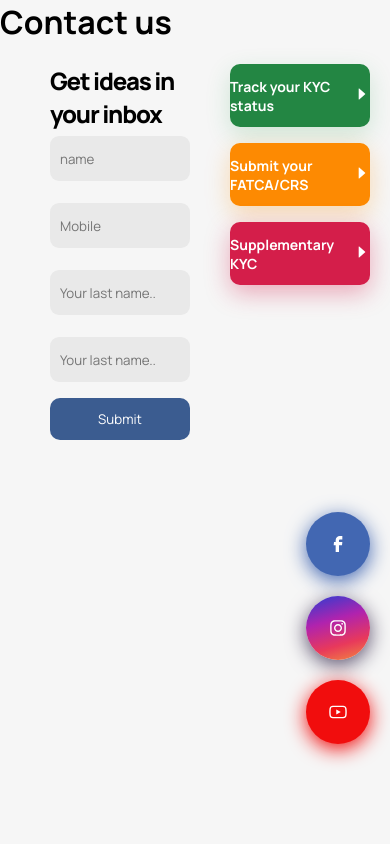
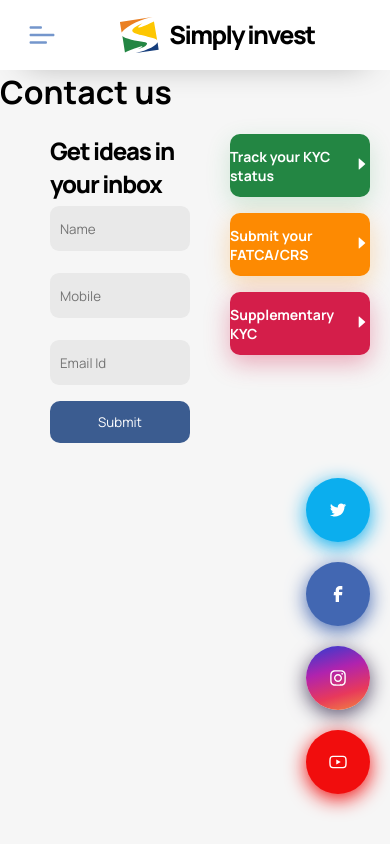
Before and after one commit to npaul2173/simplyInvest, a React (Create React App) app: page /contactUs in a window 390 px wide. Built offline with nearby package versions, Linux system fonts and the light colour scheme.

Commit message:
Twiiter module added

```diff
--- a/src/aboutUs/index.js
+++ b/src/aboutUs/index.js
@@ -1,6 +1,10 @@
-import React from "react";
+import React, { useEffect } from "react";
 import "./index.styles.css";
 export const AboutUs = () => {
+  useEffect(() => {
+    window.scrollTo(0, 0);
+  }, []);
+
   return (
     <div className="aboutusContainer">
       <h2 className="headers">About us</h2>
--- a/src/aboutUs/index.styles.css
+++ b/src/aboutUs/index.styles.css
@@ -1,6 +1,6 @@
 .aboutusContainer {
   /* background-color: antiquewhite; */
-  padding: 0px 20px 0px 70px;
+  padding: 0px 20px 0px 40px;
   display: flex;
   margin-top: 30px;
   flex-direction: column;
--- a/src/app/App.css
+++ b/src/app/App.css
@@ -35,6 +35,7 @@
   .contentWrapper {
     flex-direction: column;
     margin-left: 0px;
+    margin-top: 70px;
   }
 }
 
--- a/src/common/components/StatsContainer/index.styles.css
+++ b/src/common/components/StatsContainer/index.styles.css
@@ -3,7 +3,9 @@
   border-color: #CECECE;
   border-width: 2px;
   border-style: dashed;
-  width: 200px;
+  min-width: 200px;
+  display: flex;
+  flex-direction: column;
   box-sizing: border-box;
   border-radius: 10px;
   padding: 2rem;
@@ -28,3 +30,16 @@
   color: #393939;
   text-transform: uppercase;
 }
+
+@media screen and (max-width: 1200px) {
+  .statsWrapper {
+    flex: 0.5;
+    margin: 0px 10px 10px 0px;
+  }
+}
+
+@media screen and (max-width: 500px) {
+  .statsWrapper {
+    min-width: 400px;
+  }
+}
--- a/src/contact/index.js
+++ b/src/contact/index.js
@@ -8,7 +8,7 @@ export const ContactForm = () => {
           <span>Get ideas in your inbox</span>
         </div>
         <form autoComplete={"off"}>
-          <input type="text" id="contact_name" name="Name" placeholder="name" />
+          <input type="text" id="contact_name" name="Name" placeholder="Name" />
 
           <input
             type="text"
@@ -17,19 +17,8 @@ export const ContactForm = () => {
             placeholder="Mobile"
           />
 
-          <input
-            type="text"
-            id="lname"
-            name="lastname"
-            placeholder="Your last name.."
-          />
+          <input type="text" id="email" name="email" placeholder="Email Id" />
 
-          <input
-            type="text"
-            id="lname"
-            name="lastname"
-            placeholder="Your last name.."
-          />
           {/* <input type="submit" value="Submit" /> */}
           <button
             className="submitButton"
--- a/src/floatingButtons/index.js
+++ b/src/floatingButtons/index.js
@@ -1,14 +1,27 @@
 import clsx from "clsx";
-import { AiOutlineYoutube, AiOutlineInstagram } from "react-icons/ai";
+import {
+  AiOutlineYoutube,
+  AiOutlineInstagram,
+  AiOutlineTwitter,
+} from "react-icons/ai";
 import { CgFacebook } from "react-icons/cg";
 import "./index.styles.css";
 
 export const FloatingButtons = () => {
   return (
     <div className="floatingButtonWrapper">
+      <TwitterFloatingButton />
       <FacebookFloatingButton />
       <InstagramFloatingButton />
       <YoutubeFloatingButton />
+    </div>
+  );
+};
+
+const TwitterFloatingButton = () => {
+  return (
+    <div className={clsx("fab", "twitterButton")}>
+      <AiOutlineTwitter className="fabIcons" />
     </div>
   );
 };
--- a/src/floatingButtons/index.styles.css
+++ b/src/floatingButtons/index.styles.css
@@ -16,9 +16,8 @@
 }
 
 .floatingButtonWrapper {
-  z-index: 100;
+  z-index: 10;
   position: fixed;
-  z-index: 200;
   bottom: 100px;
   right: 20px;
 }
@@ -38,8 +37,19 @@
   background: #4267B2;
 }
 
+.twitterButton {
+  box-shadow: 0px 5px 20px #0baeee;
+  background: #0baeee;
+}
+
 .fabIcons {
   color: white;
   font-size: 20px;
   align-self: center;
 }
+
+@media screen and (max-width: 1600px) {
+  .floatingButtonWrapper {
+    bottom: 50px;
+  }
+}
--- a/src/home/index.js
+++ b/src/home/index.js
@@ -1,10 +1,15 @@
-import React from "react";
+import React, { useEffect } from "react";
 import { InfoBox } from "../common/components/InfoBox";
 import { StatsContainer } from "../common/components/StatsContainer";
 import "./index.styles.css";
 export const Home = () => {
   const newsArray = new Array(3).fill({});
   const announcements = new Array(7).fill({});
+  // Use effect
+  useEffect(() => {
+    window.scrollTo(0, 0);
+  }, []);
+
   return (
     <div className="homeContainer">
       <div className="homeFirstContainer">
--- a/src/home/index.styles.css
+++ b/src/home/index.styles.css
@@ -1,5 +1,5 @@
 .homeContainer {
-  padding: 0px 20px 0px 70px;
+  padding: 0px 20px 0px 40px;
   display: flex;
   flex-direction: column;
   margin-top: 30px;
--- a/src/nav/index.js
+++ b/src/nav/index.js
@@ -3,31 +3,69 @@ import Logo from "../assets/svgs/LOGO.svg";
 import NavBackground from "../assets/svgs/NavLowerbackgroung.svg";
 import { NavLink } from "react-router-dom";
 import { Routes } from "./routes";
+import { CgMenuLeft, CgClose } from "react-icons/cg";
+import { useState } from "react";
+import clsx from "clsx";
+
+const MenuButton = ({ onClick = () => {}, menuVisible = false }) => {
+  return (
+    <div onClick={onClick} className="menuButton">
+      {menuVisible ? (
+        <CgClose className="menuIconStyle" size={30} />
+      ) : (
+        <CgMenuLeft className="menuIconStyle" size={30} />
+      )}
+    </div>
+  );
+};
 export const NavBar = () => {
+  const [menuVisible, setMenuVisible] = useState(false);
+  const toggleSidenav = () => {
+    setMenuVisible((prevState) => !prevState);
+  };
+  console.log({ menuVisible });
   return (
-    <div className="sidenav">
+    <>
+      {/* app heading */}
+      <div className="appHeader">
+        <MenuButton onClick={toggleSidenav} menuVisible={menuVisible} />
+        <div className="appHeaderContent">
+          <img className="logo_img" src={Logo} alt="simplyInvest" />
+          <header className="appHeadingTitle">Simply invest</header>
+        </div>
+      </div>
+
+      {/* Side navigation */}
+      <div className={clsx("sidenav", menuVisible ? "expanded" : "collapsed")}>
         <div class="header_bar">
-        <img class="logo_img" src={Logo} alt="simplyInvest" />
+          <img className="logo_img" src={Logo} alt="simplyInvest" />
           <header>Simply invest</header>
         </div>
 
-      <div class="regis_bar">
-        <span class="regis_text">
+        <div className="regis_bar">
+          <span className="regis_text">
             AMFI - registered mutual fund distributer
           </span>
         </div>
 
         {Routes.map((prop, key) => {
           return (
+            <div onClick={toggleSidenav}>
               <NavLink to={prop.path} key={key}>
                 <span className="navSpan">{prop.sidebarName}</span>
               </NavLink>
+            </div>
           );
         })}
 
         <div className="navBackgroundContainer">
-        <img className="navBackground" src={NavBackground} alt="simplyInvest" />
+          <img
+            className="navBackground"
+            src={NavBackground}
+            alt="simplyInvest"
+          />
         </div>
       </div>
+    </>
   );
 };
--- a/src/nav/index.styles.css
+++ b/src/nav/index.styles.css
@@ -34,10 +34,11 @@
 .sidenav {
   overflow-x: hidden;
   position: fixed;
+  z-index: 20;
   width: 300px;
   height: 100vh;
   background: #3B5C90;
-  /* transition: all .5s ease; */
+  transition: all .5s ease;
   overflow: hidden;
   box-shadow: -5px 1px 38px 0px rgba(0, 0, 0, 0.16);
   -webkit-box-shadow: -5px 1px 38px 0px rgba(0, 0, 0, 0.16);
@@ -90,11 +91,87 @@
   height: 100;
 }
 
+.appHeader {
+  display: none;
+  width: 100%;
+  height: 70px;
+  z-index: 9999;
+  background-color: #ffffff;
+  position: fixed;
+  top: 0px;
+  right: 0px;
+  padding: 5px 20px 5px 20px;
+  box-shadow: 0px 15px 34px -25px rgba(0, 0, 0, 0.43);
+  -webkit-box-shadow: 0px 15px 34px -25px rgba(0, 0, 0, 0.43);
+  -moz-box-shadow: 0px 15px 34px -25px rgba(0, 0, 0, 0.43);
+}
+
+.menuButton {
+  height: 50px;
+  width: 50px;
+  border-radius: 10px;
+  display: flex;
+  justify-content: center;
+  align-items: center;
+  transition: all 0.1s ease;
+  cursor: pointer;
+}
+
+.menuButton .logo_img {
+  width: 30px;
+  height: 30px;
+}
+
+.menuButton:active {
+  background-color: rgb(236, 236, 236);
+  transform: scale(.9);
+}
+
+.menuIconStyle {
+  color: #7496CC;
+}
+
 @media screen and (max-width: 900px) {
+  .appHeader {
+    align-items: center;
+    display: flex;
+  }
   .header_bar {
     visibility: hidden;
   }
   .sidenav {
     display: none;
+    width: 0px;
+    transition: 200ms,
+  }
+  .expanded {
+    display: block;
+    width: 100%;
+    transition: 0.5s ease;
+  }
+  .collapsed {
+    display: none;
+    transition: 0.5s ease;
+    width: 0px;
+  }
+  .logo_img {
+    width: 40px;
+    /* background-color: #3B5C90; */
+  }
+  .appHeadingTitle {
+    font-family: "Manrope", sans-serif;
+    font-weight: 800;
+    font-size: 25px;
+    color: black;
+    text-align: center;
+    user-select: none;
+    letter-spacing: -0.065em;
+    padding-left: 10px;
+  }
+  .appHeaderContent {
+    /* background-color: #7496CC; */
+    width: 100%;
+    display: flex;
+    justify-content: center;
   }
 }
```
Lines whose indentation alone changed are shown as unchanged.
